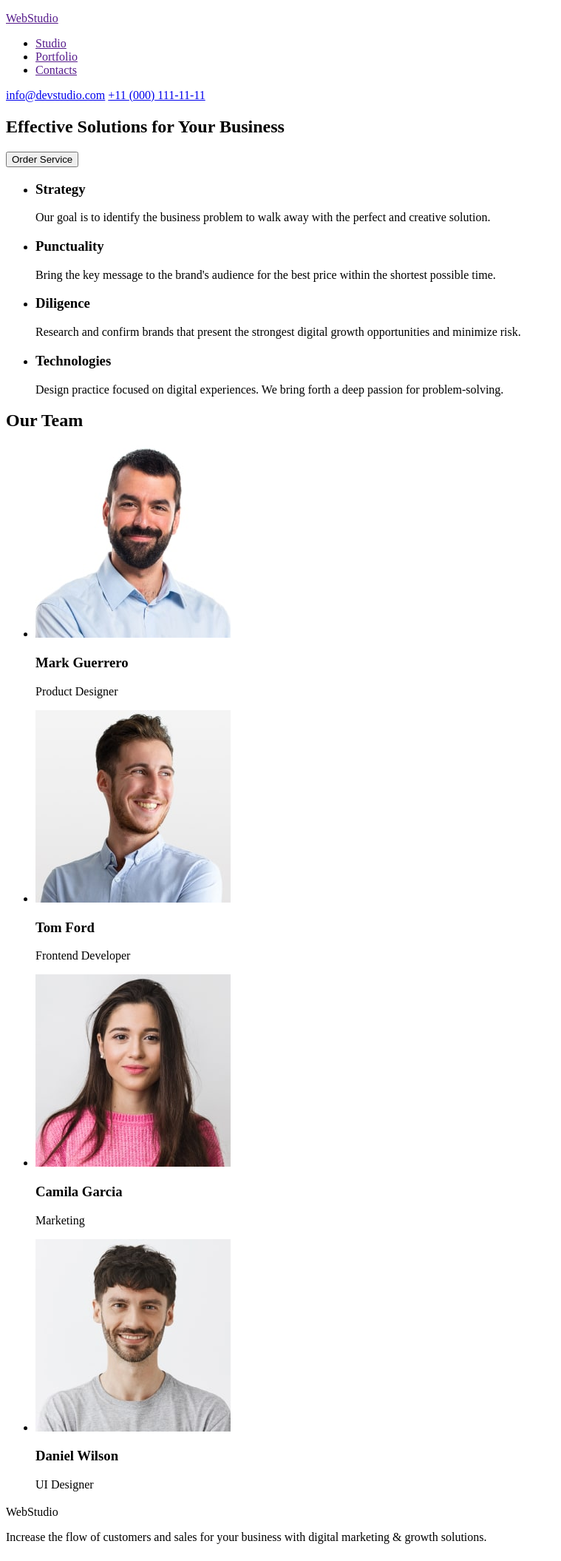
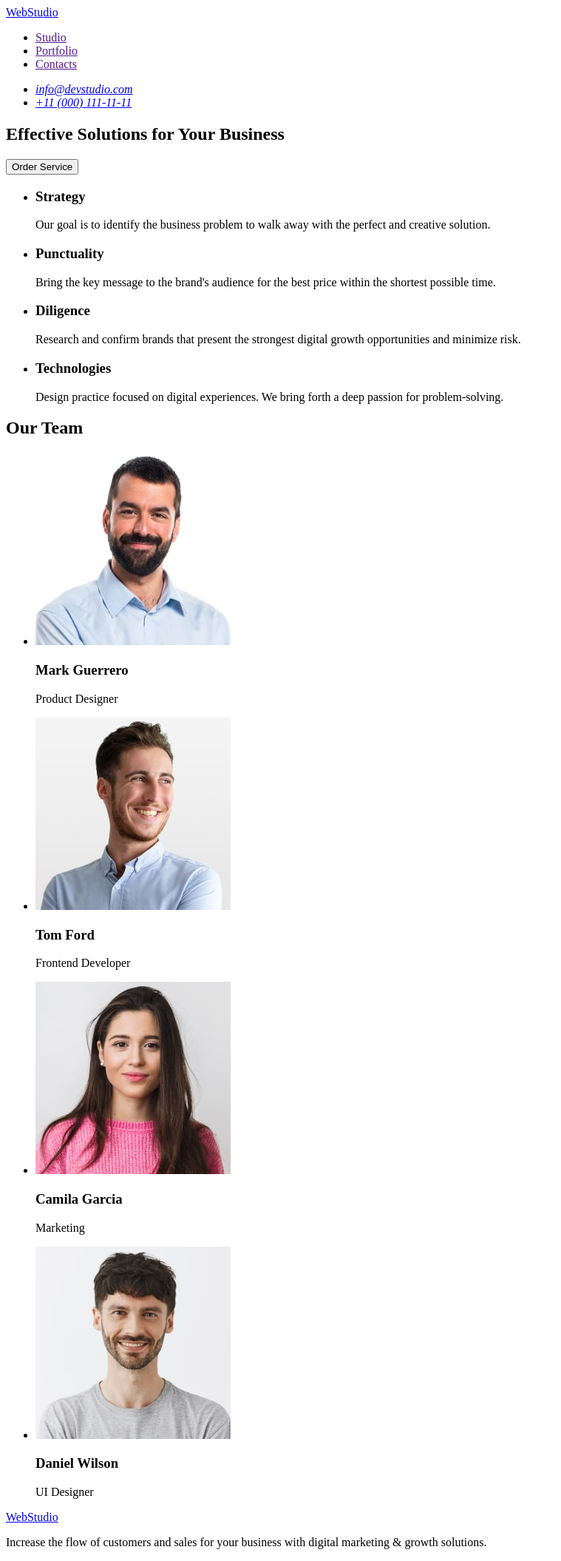
Before and after one commit to YaEhley/goit-markup-hw-01, a plain HTML site: page index.html in a window 1280 px wide. Shown: the whole page at 74% size, without its empty margins (0-759 px from the left). Drawn offline with Linux system fonts and the light colour scheme.

Commit message:
Update index.html

```diff
--- a/index.html
+++ b/index.html
@@ -8,7 +8,7 @@
   <body>
     <header>
       <nav>
-        <a href=""><p>WebStudio</p></a>
+        <a href="./index.html">WebStudio</a>
         <ul>
           <li>
             <a href="" target="_blank" rel="noopener noreferrer">Studio</a>
@@ -21,8 +21,12 @@
           </li>
         </ul>
       </nav>
-      <a href="mailto:info@devstudio.com">info@devstudio.com</a>
-      <a href="tel:+110001111111">+11 (000) 111-11-11</a>
+      <address>
+        <ul>
+          <li><a href="mailto:info@devstudio.com">info@devstudio.com</a></li>
+          <li><a href="tel:+110001111111">+11 (000) 111-11-11</a></li>
+        </ul>
+      </address>
     </header>
     <main>
       <section>
@@ -107,16 +111,13 @@
           </li>
         </ul>
       </section>
-      <section>
-        <h3></h3>
-      </section>
     </main>
+    <footer>
+      <a href="./index.html">WebStudio</a>
+      <p>
+        Increase the flow of customers and sales for your business with digital
+        marketing & growth solutions.
+      </p>
+    </footer>
   </body>
-  <footer>
-    <p>WebStudio</p>
-    <p>
-      Increase the flow of customers and sales for your business with digital
-      marketing & growth solutions.
-    </p>
-  </footer>
 </html>
```
